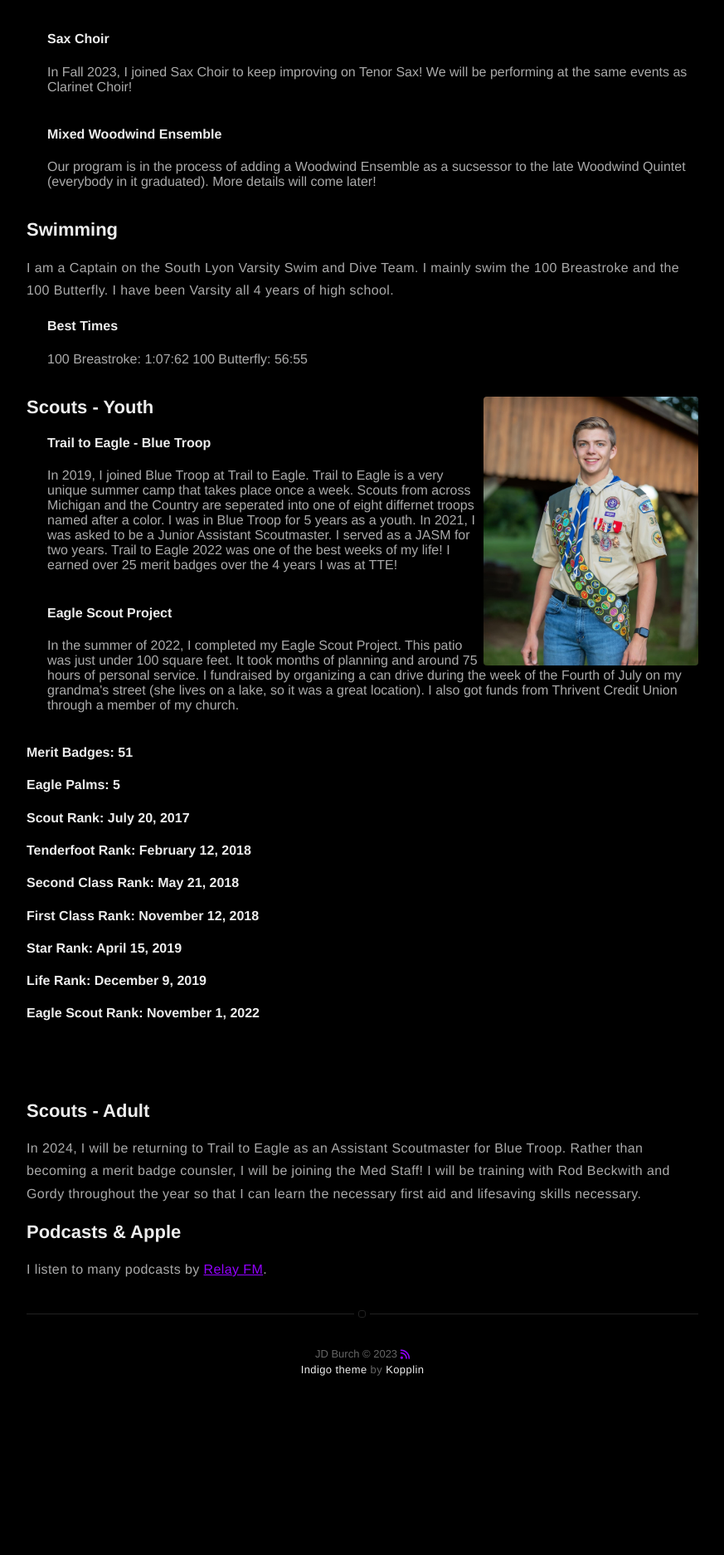
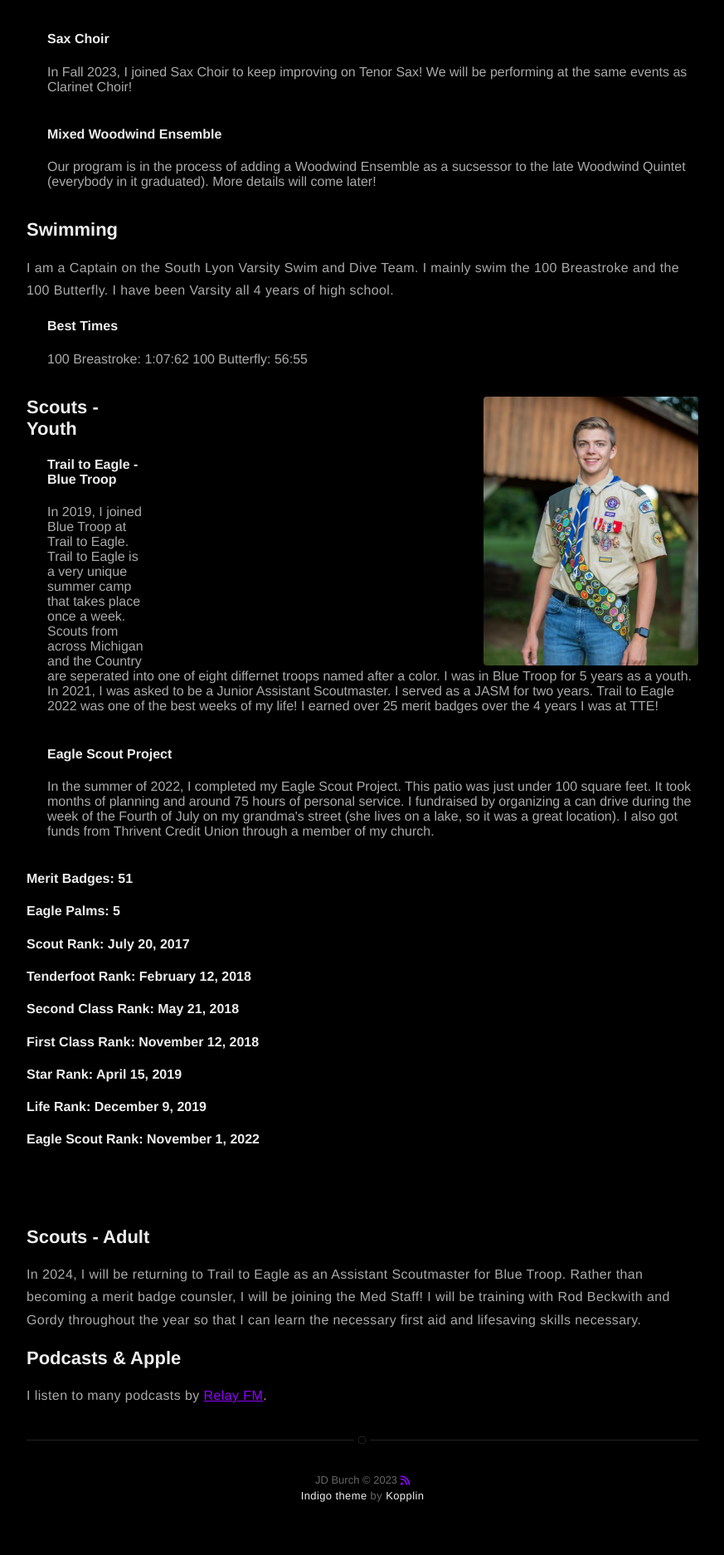
Before and after one commit to JDBurchHuzzah/jdburchhuzzah.github.io, a Jekyll site: the page built from about.md, in a window 1280 px wide. Shown: the part 1598-3472 px from the top of the page at 83% size, without its empty margins (203-1076 px from the left). Built offline with Jekyll 4.4.1, drawn with Linux system fonts in a browser that asks for light colours; nearby versions of some CDN libraries; before the commit the page ends 3320 px from its top, so only the background shows below that.

Commit message:
Update about.md

```diff
--- a/about.md
+++ b/about.md
@@ -40,7 +40,7 @@
 </div>
 
 <section>
-  <img src="/assets/images/boyscout.jpg" class="alignright" style="max-width:32%; margin-left: auto;" /> <h2>Scouts - Youth</h2>
+  <img src="/assets/images/boyscout.jpg" class="alignright" style="max-width:32%; margin-left: 50%;" /> <h2>Scouts - Youth</h2>
     <div style="margin-left: 25px;"> <h4>Trail to Eagle - Blue Troop</h4>In 2019, I joined Blue Troop at Trail to Eagle. Trail to Eagle is a very unique summer camp that takes place once a week. Scouts from across Michigan and the Country are seperated into one of eight differnet troops named after a color. I was in Blue Troop for 5 years as a youth. In 2021, I was asked to be a Junior Assistant Scoutmaster. I served as a JASM for two years. Trail to Eagle 2022 was one of the best weeks of my life! I earned over 25 merit badges over the 4 years I was at TTE!<br><br>
   <h4>Eagle Scout Project</h4>In the summer of 2022, I completed my Eagle Scout Project. This patio was just under 100 square feet. It took months of planning and around 75 hours of personal service. I fundraised by organizing a can drive during the week of the Fourth of July on my grandma's street (she lives on a lake, so it was a great location). I also got funds from Thrivent Credit Union through a member of my church.<br><br></div>
   </section>
```
